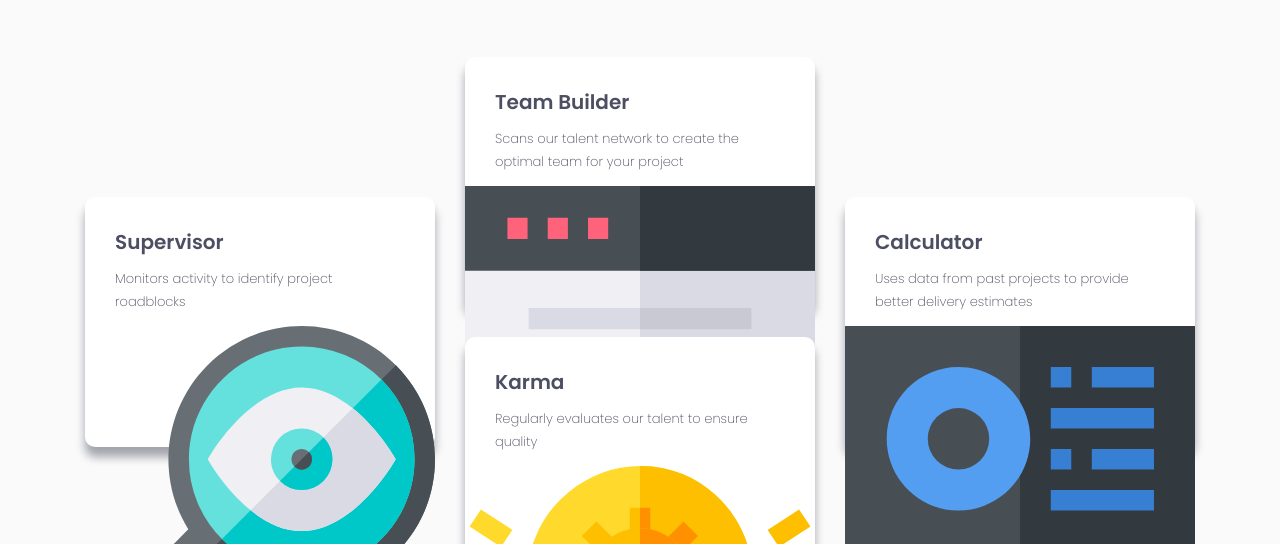
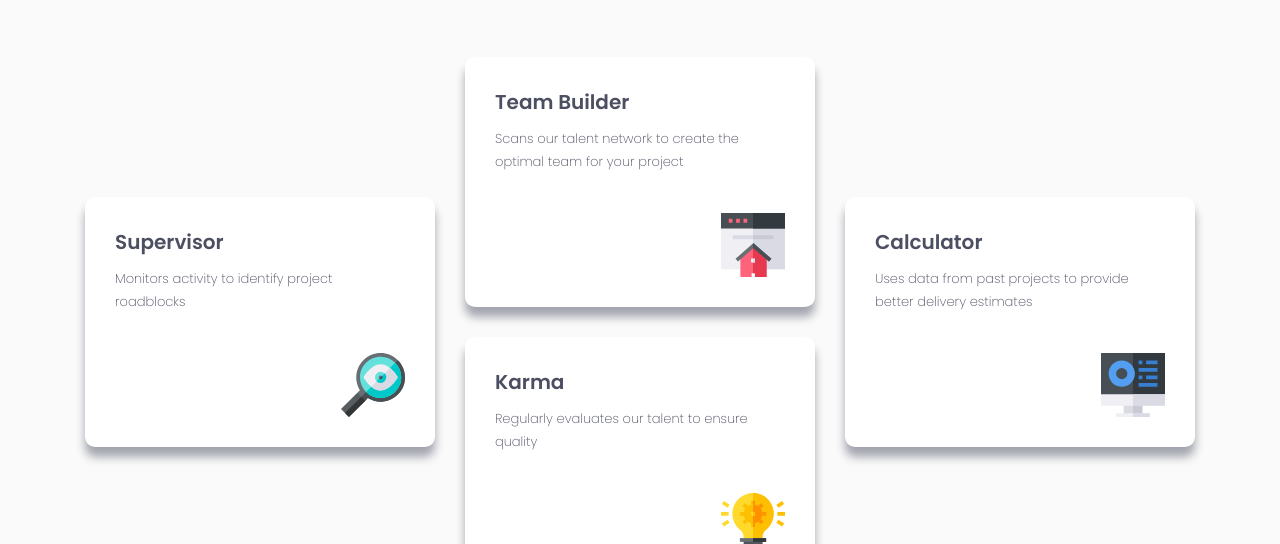
Before and after one commit to AnalystKAL/four-card-feature-section-master, a plain HTML site: page index.html in a window 1280 px wide. Shown: the part 256-800 px from the top of the page. Drawn offline with Linux system fonts and the light colour scheme.

Commit message:
Added style for images tag

```diff
--- a/css/style.css
+++ b/css/style.css
@@ -45,6 +45,15 @@ p {
     font-weight: 400;
     font-size: 13px;
     text-align: center;
+}
+
+img{
+    width: 64px;
+    height: 64px;
+    margin-top: auto;
+    margin-bottom: 30px;
+    margin-right: 30px;
+    align-self: self-end;
 }
 
 .main-title {
```
